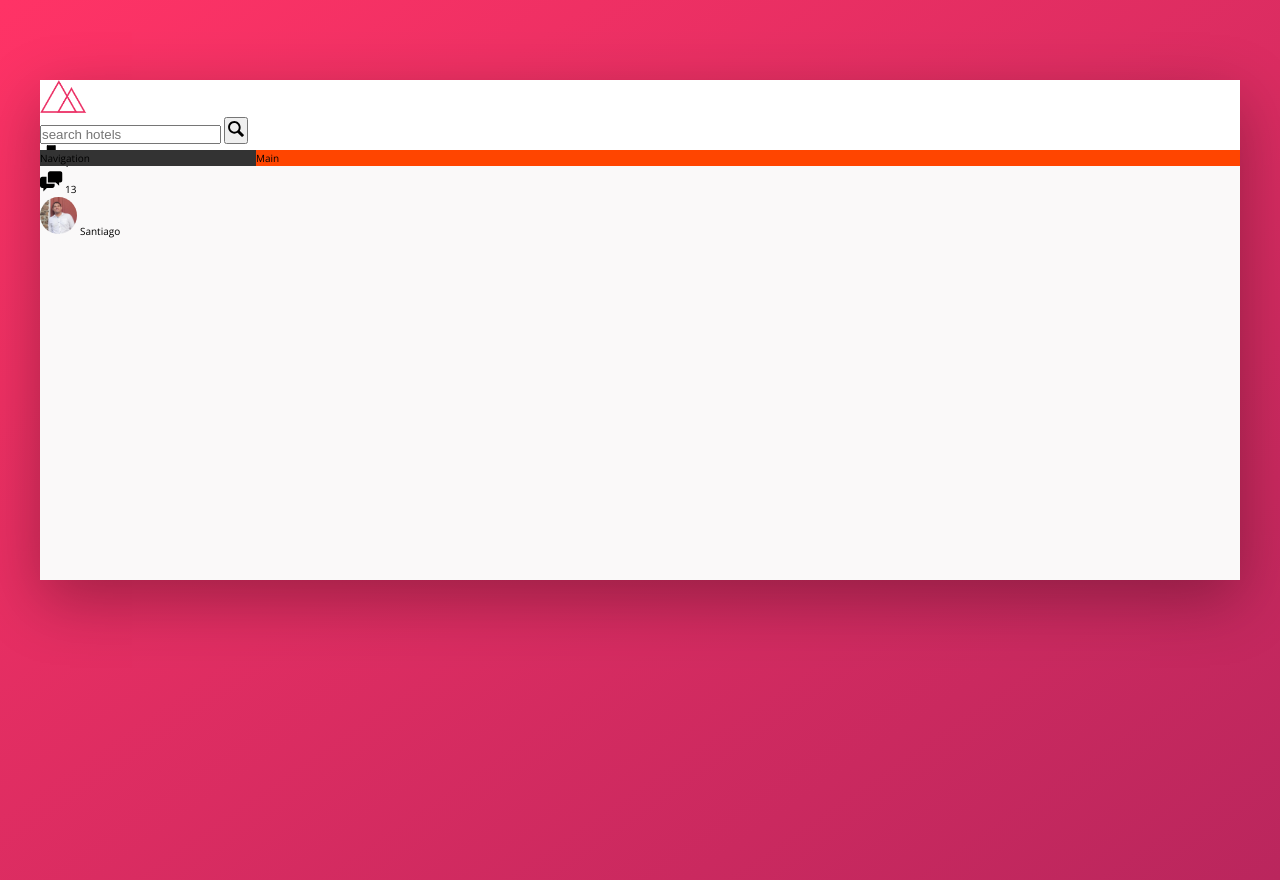
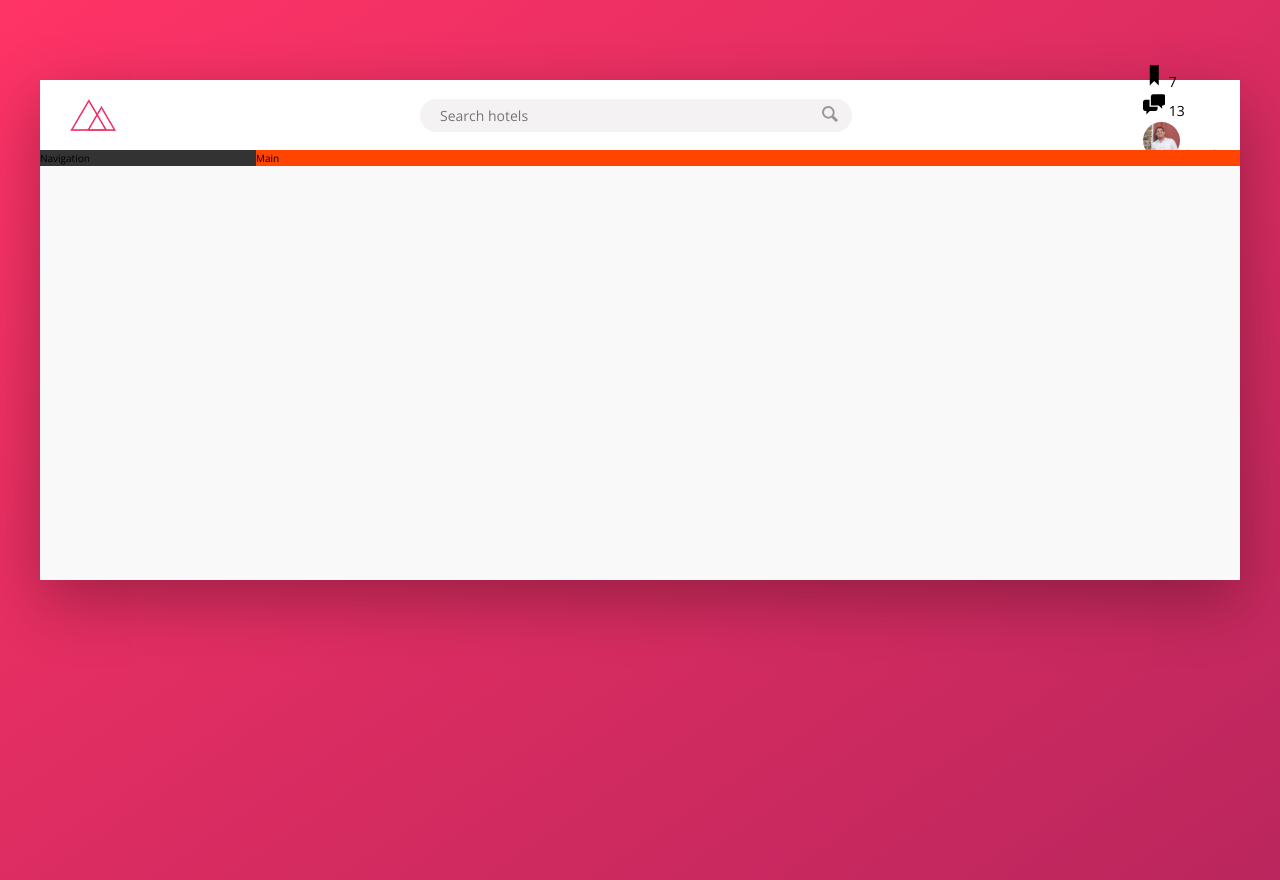
Before and after one commit to SantiagoAlvarze22/Trillo, a website: page index.html in a window 1280 px wide. Drawn offline with nearby package versions, Linux system fonts and the light colour scheme.

Commit message:
header form input style

```diff
--- a/index.html
+++ b/index.html
@@ -15,7 +15,7 @@
             <header class="header">
                 <img src="img/logo.png" alt="trillo logo" class="logo">
                 <form action="#" class="search">
-                    <input type="text" class="search__input" placeholder="search hotels">
+                    <input type="text" class="search__input" placeholder="Search hotels">
                     <button class="search__button">
                         <svg class="search__icon">
                             <use xlink:href="img/sprite.svg#icon-magnifying-glass"></use>
--- a/sass/_components.scss
+++ b/sass/_components.scss
@@ -2,22 +2,59 @@
 //LOGO
 .logo{
     height: 3.25rem;
+    margin-left: 3rem;
 }
 
 ///////////////////////////////////////////////////////
 //SEARCH BOX
 .search{
+    flex: 0 0 40%;
+
+    display: flex;
+    align-items: center;
+    justify-content: center;
+
     &__input{
+        font-family: inherit;
+        font-size: inherit;
+        color: inherit;
+        background-color: var(--color-grey-light-2);
+        border: none;
+        padding: .7rem 2rem;
+        border-radius: 100px;
+        width: 90%;
+        transition: all .3s;
+        margin-right: -3.25rem;
 
+        &:focus{
+            outline: none;
+            width: 100%;
+            background-color: var(--color-grey-light-3);
+        }
     }
 
+    &__input:focus + &__button{
+        background-color: var(--color-grey-light-3);
+    }
+
+
     &__button{
+        border: none;
+        background-color: var(--color-grey-light-2);
 
+        &:focus{
+            outline: none;
+        }
+
+        &:active{
+            transform: translateY(2px);
+        }
     }
 
     &__icon{
         height: 2rem;
         width: 2rem;
+        fill: var(--color-grey-dark-3);
     }
 }
 
--- a/sass/_layout.scss
+++ b/sass/_layout.scss
@@ -8,9 +8,13 @@
 }
 
 .header{
+    font-size: 1.4rem;
     height: 7rem;
     background-color: #fff;
     border-bottom: var(--color-grey-light-2);
+    display: flex;
+    justify-content: space-between ;
+    align-items: center;
 }
 
 .content{
```
Also changed, not shown: css/style.css.
